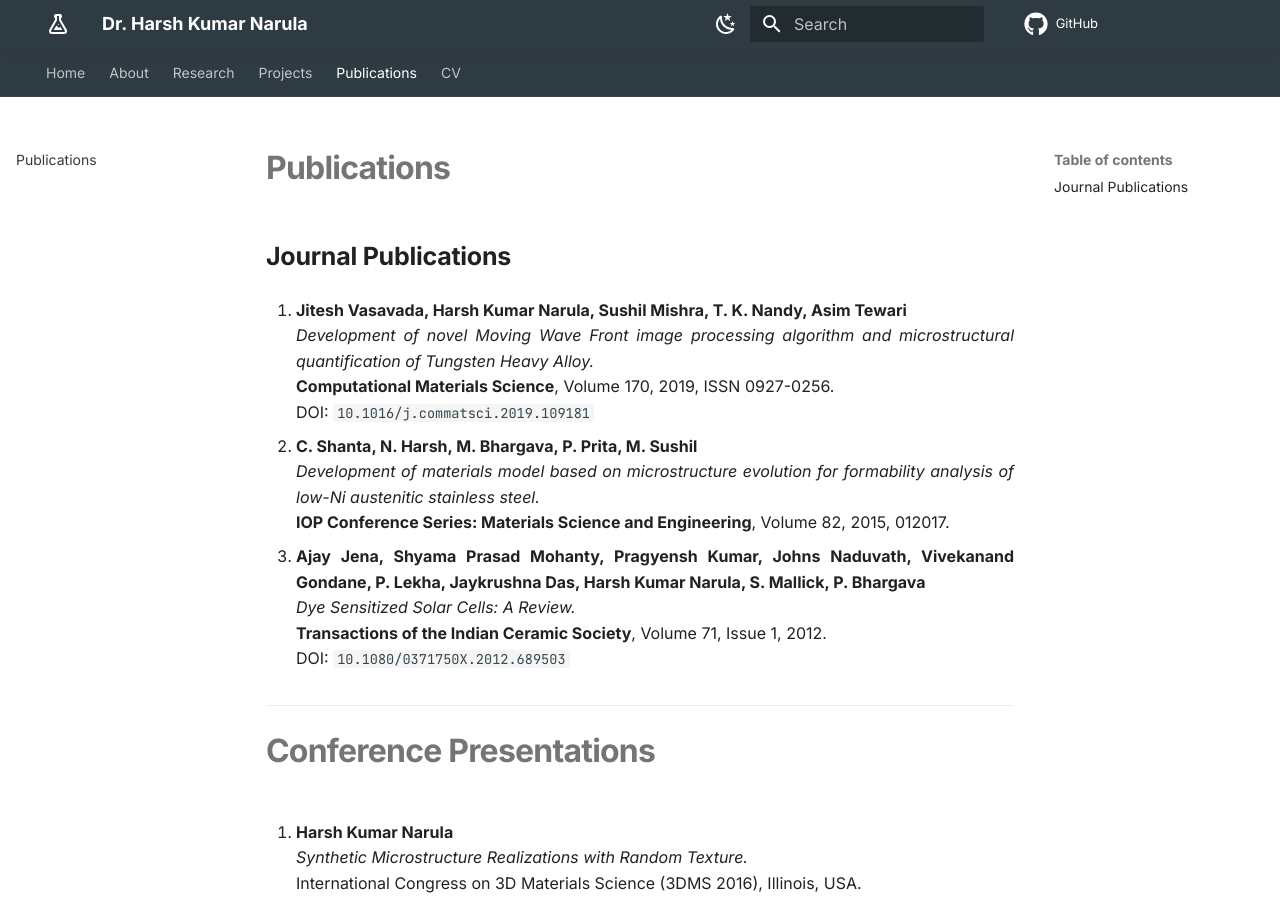
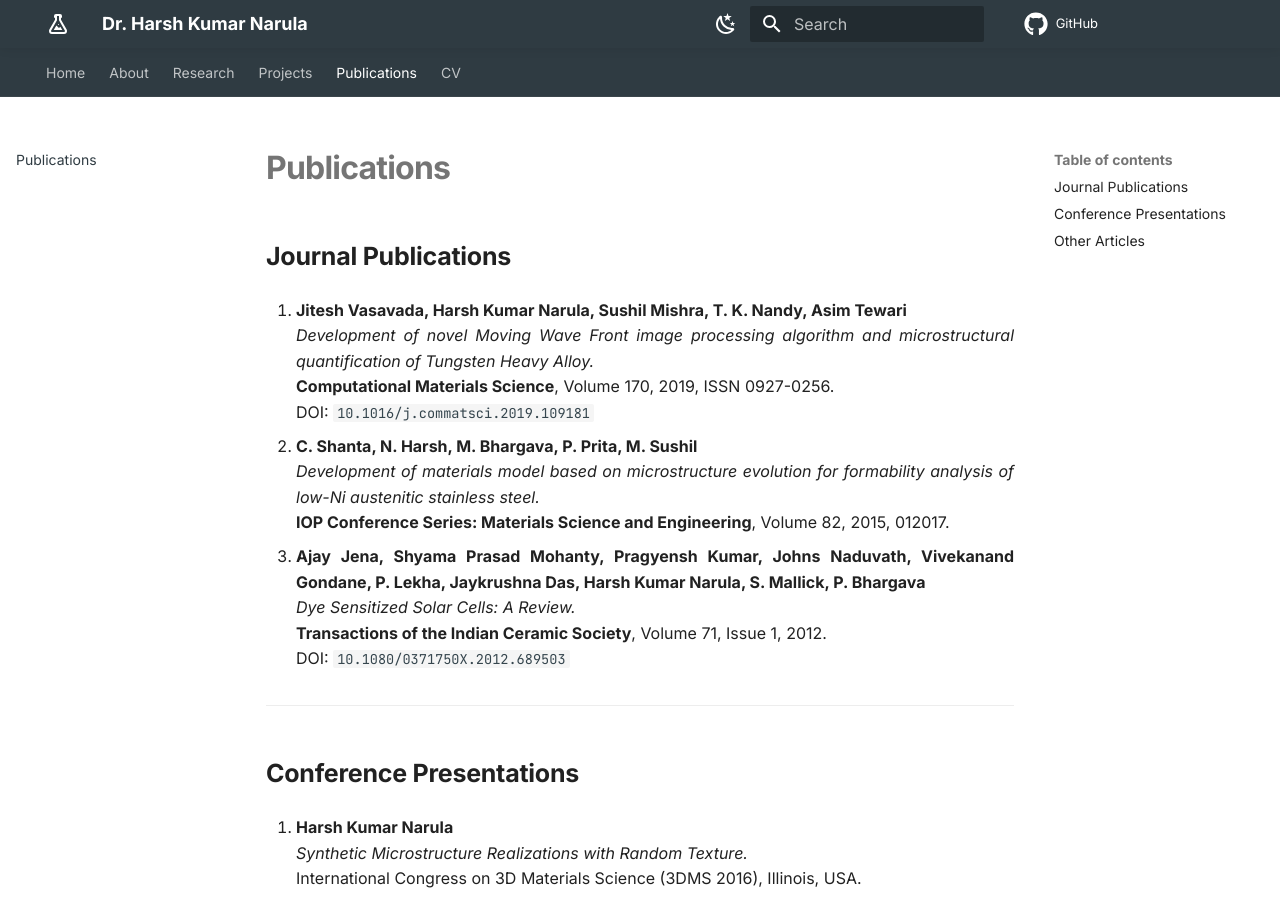
Before and after one commit to harshn05/harshkumarnarula, an MkDocs documentation site: the page built from docs/publications.md, in a window 1280 px wide and 900 px high. Built offline with MkDocs 1.6.1 and Material for MkDocs 9.7.7, drawn with Linux system fonts in a browser that asks for light colours.

Commit message:
Update publications.md

```diff
--- a/docs/publications.md
+++ b/docs/publications.md
@@ -18,7 +18,7 @@
 
 ---
 
-# Conference Presentations
+## Conference Presentations
 
 1. **Harsh Kumar Narula**
    *Synthetic Microstructure Realizations with Random Texture.*
@@ -50,7 +50,7 @@
 
 ---
 
-# Other Articles
+## Other Articles
 
 1. **Harsh Kumar Narula**
    *Micromechanical Failures in Composites.*
```
